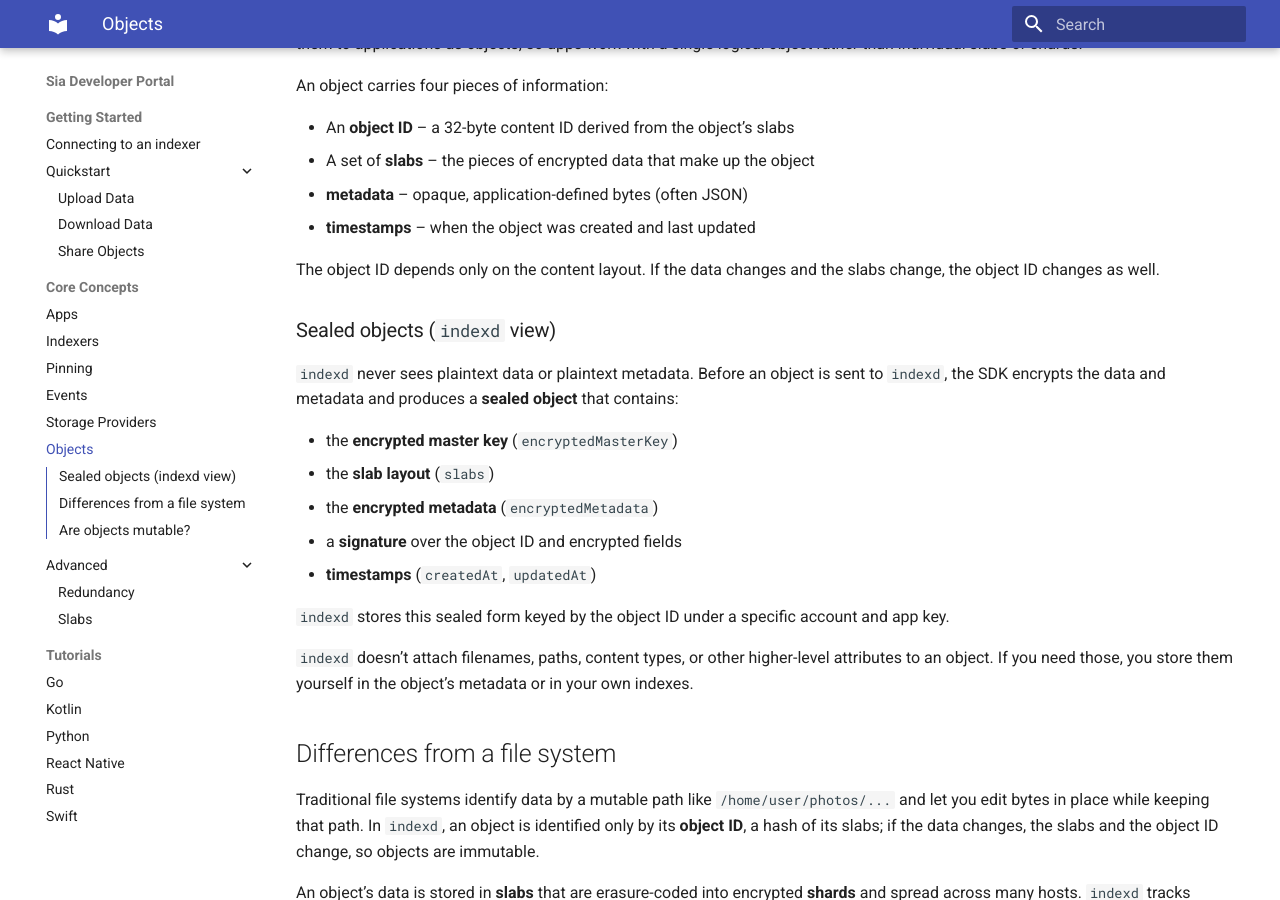
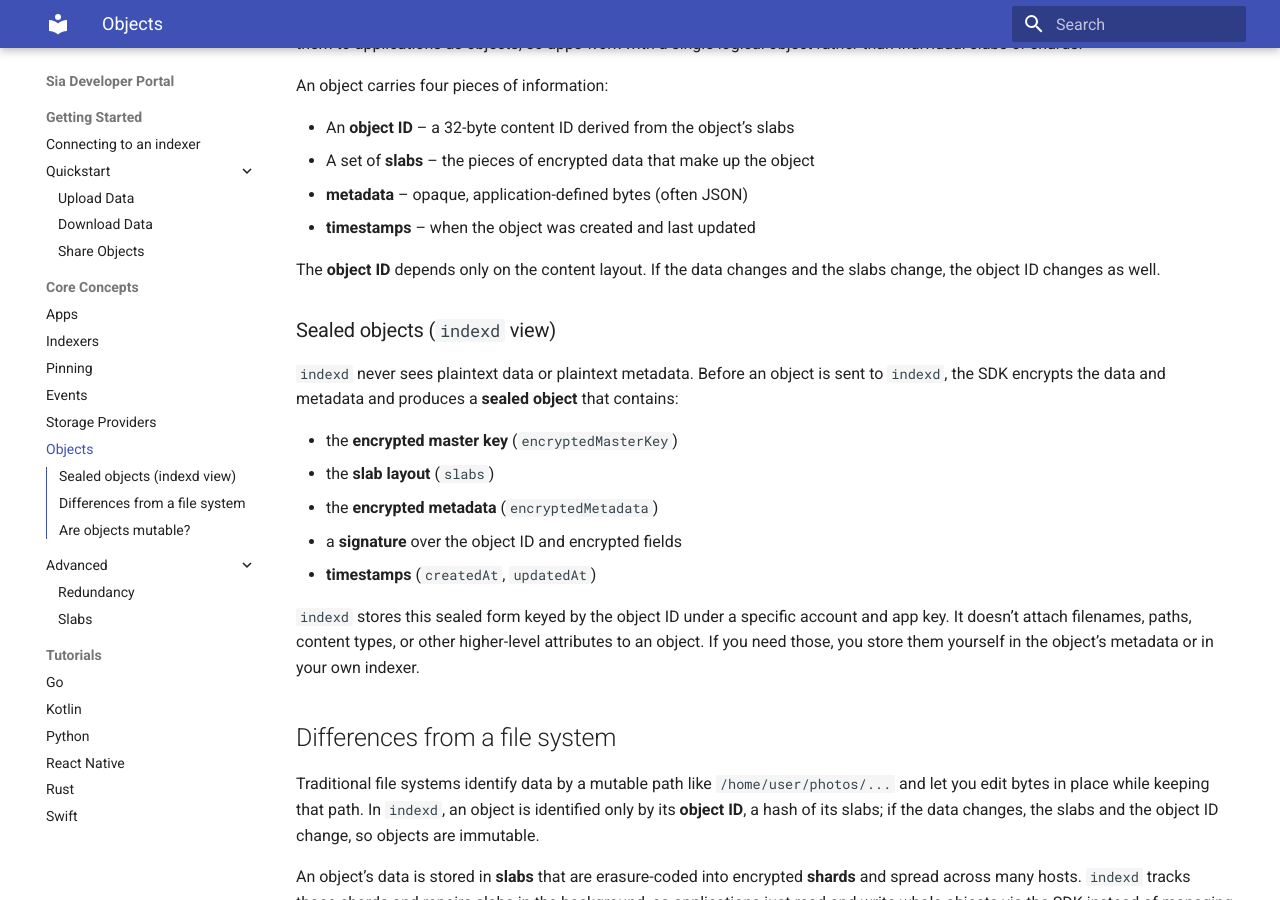
Before and after one commit to SiaFoundation/developer-portal, an MkDocs documentation site: the page built from docs/core-concepts/objects.md, in a window 1280 px wide and 900 px high, scrolled down 241 px. Built offline with MkDocs 1.6.1 and Material for MkDocs 9.7.7, drawn with Linux system fonts in a browser that asks for light colours.

Commit message:
minor tweak

```diff
--- a/docs/core-concepts/objects.md
+++ b/docs/core-concepts/objects.md
@@ -15,7 +15,7 @@
 - **metadata** – opaque, application-defined bytes (often JSON)
 - **timestamps** – when the object was created and last updated
 
-The object ID depends only on the content layout. If the data changes and the slabs change, the object ID changes as well.
+The **object ID** depends only on the content layout. If the data changes and the slabs change, the object ID changes as well.
 
 ### Sealed objects (`indexd` view)
 
@@ -27,9 +27,7 @@
 - a **signature** over the object ID and encrypted fields
 - **timestamps** (`createdAt`, `updatedAt`)
 
-`indexd` stores this sealed form keyed by the object ID under a specific account and app key.
-
-`indexd` doesn’t attach filenames, paths, content types, or other higher-level attributes to an object. If you need those, you store them yourself in the object’s metadata or in your own indexes.
+`indexd` stores this sealed form keyed by the object ID under a specific account and app key. It doesn’t attach filenames, paths, content types, or other higher-level attributes to an object. If you need those, you store them yourself in the object’s metadata or in your own indexer.
 
 ## Differences from a file system
 
```
